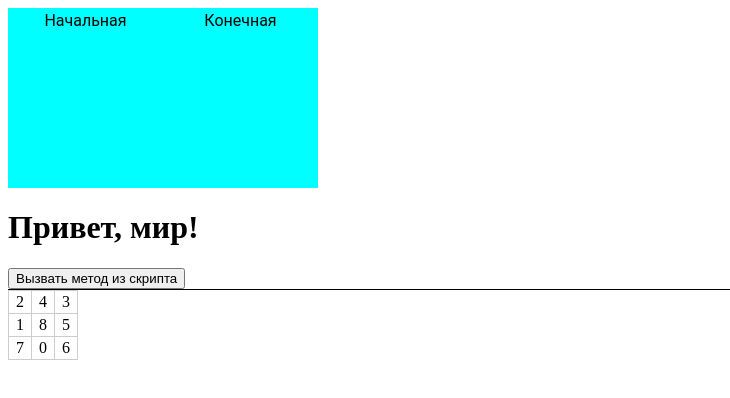
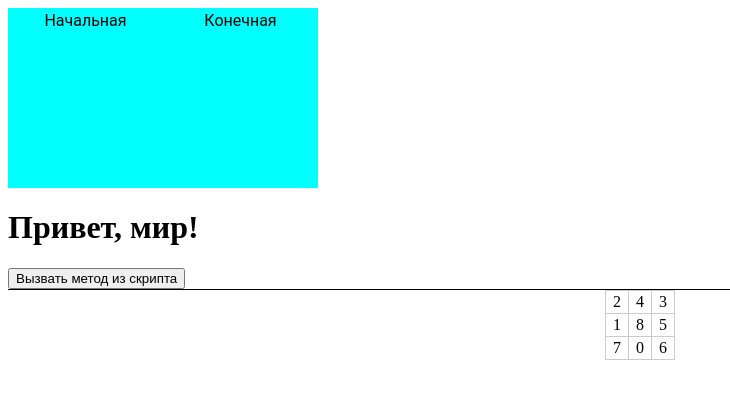
Before and after one commit to NabiulinDamir/matrix, a Vue app in the folder ProjMatrix/vue-project-matrix/: page / in a window 1280 px wide. Shown: the top 398 px of the page, without its empty margins (0-730 px from the left). Built offline with nearby package versions, Linux system fonts and the light colour scheme.

Commit message:
new changes

```diff
--- a/ProjMatrix/vue-project-matrix/src/components/canvas.vue
+++ b/ProjMatrix/vue-project-matrix/src/components/canvas.vue
@@ -89,5 +89,6 @@ function callExternalMethod() {
   width: 100%;
   border-top: 1px solid black;
   display: flex;
+  place-content: center;
 }
 </style>
```
